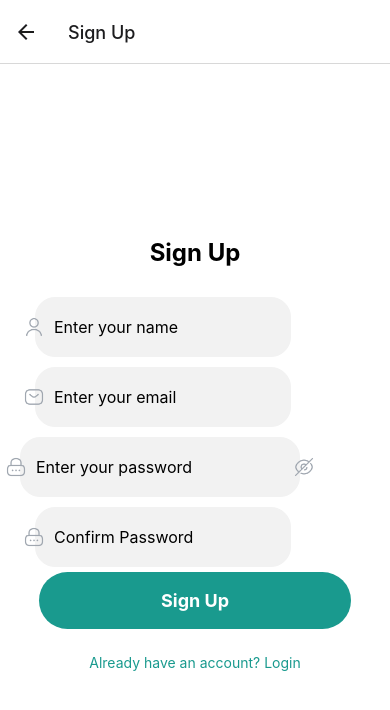
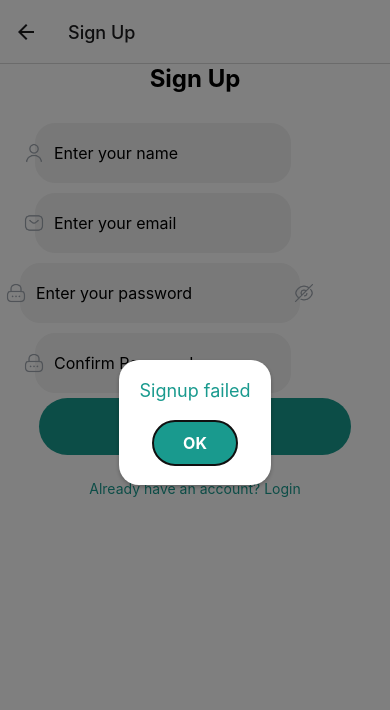
Before and after one commit to AbdulMohiz-01/mobile_app, a React Native app: screen /Signup in a window 390 px wide. Shown: the top 710 px of the page. Built offline with nearby package versions, Linux system fonts and the light colour scheme.

Commit message:
add:ErrorModel

```diff
--- a/component/Button/PrimaryButton.tsx
+++ b/component/Button/PrimaryButton.tsx
@@ -5,13 +5,15 @@ import { theme } from "constants/theme";
 const PrimaryButton = ({
   text,
   onClick,
-  width
+  width,
+  disable = false,
 }) => {
 
   return (
     <TouchableOpacity
       onPress={onClick}
       style={[styles.button, { width: width ? width : "80%" }]}
+      disabled={disable}
     >
       <Text style={styles.buttonText}>{text}</Text>
     </TouchableOpacity>
--- a/component/Modal/Modal.tsx
+++ b/component/Modal/Modal.tsx
@@ -1,13 +1,10 @@
 import React, { useState } from "react";
 import { Alert, Modal as RNModal, Text, View, TouchableOpacity, StyleSheet } from "react-native";
 
-const Modal = ({
+const ErrorModal = ({
   text,
-  oktext,
-  dismisstext,
-  okClick,
-  dismissClick,
-  width
+  dismissText = "Dismiss",
+  onDismiss = () => { },
 }) => {
   const [modalVisible, setModalVisible] = useState(true);
   return (
@@ -19,14 +16,18 @@ const Modal = ({
         onRequestClose={() => {
           Alert.alert('Modal has been closed.');
           setModalVisible(!modalVisible);
+          onDismiss();
         }}>
         <View style={styles.centeredView}>
           <View style={styles.modalView}>
-            <Text>{text}</Text>
+            <Text style={styles.modalText}>{text}</Text>
             <TouchableOpacity
-              style={styles.okButton}
-              onPress={okClick}>
-              <Text style={styles.textStyle}>{oktext}</Text>
+              style={styles.dismissButton}
+              onPress={() => {
+                setModalVisible(!modalVisible);
+                onDismiss();
+              }}>
+              <Text style={styles.dismissButtonText}>{dismissText}</Text>
             </TouchableOpacity>
           </View>
         </View>
@@ -40,13 +41,13 @@ const styles = StyleSheet.create({
     flex: 1,
     justifyContent: 'center',
     alignItems: 'center',
-    marginTop: 22,
+    backgroundColor: 'rgba(0, 0, 0, 0.5)',
   },
   modalView: {
     margin: 20,
-    backgroundColor: 'white',
+    backgroundColor: '#FFFFFF',
     borderRadius: 20,
-    padding: 35,
+    padding: 20,
     alignItems: 'center',
     shadowColor: '#000',
     shadowOffset: {
@@ -57,31 +58,25 @@ const styles = StyleSheet.create({
     shadowRadius: 4,
     elevation: 5,
   },
-  button: {
-    borderRadius: 20,
-    padding: 10,
+  modalText: {
+    marginBottom: 20,
+    textAlign: 'center',
+    fontSize: 18,
+    color: '#199a8e',
+  },
+  dismissButton: {
+    backgroundColor: '#199a8e',
+    borderRadius: 25,
+    paddingVertical: 12,
+    paddingHorizontal: 30,
     elevation: 2,
   },
-  buttonOpen: {
-    backgroundColor: '#F194FF',
-  },
-  buttonClose: {
-    backgroundColor: '#2196F3',
-  },
-  textStyle: {
+  dismissButtonText: {
+    fontSize: 16,
     color: 'white',
     fontWeight: 'bold',
     textAlign: 'center',
   },
-  modalText: {
-    marginBottom: 15,
-    textAlign: 'center',
-  },
-  okButton: {
-    backgroundColor: 'green',
-    borderRadius: 20,
-    padding: 10,
-    elevation: 2,
-  },
 });
-export default Modal;
+
+export default ErrorModal;
--- a/component/index.ts
+++ b/component/index.ts
@@ -1,7 +1,7 @@
 import PrimaryButton from "./Button/PrimaryButton";
 import IconButton from "./Button/IconButton";
 import Input from "./TextInput/Input"
-import Modal from "./Modal/Modal";
+import ErrorModal from "./Modal/Modal";
 import LineLoading from "./loaders/LineLoading";
 
 
@@ -9,6 +9,6 @@ export {
   PrimaryButton,
   Input,
   IconButton,
-  Modal,
+  ErrorModal,
   LineLoading
 };
--- a/package.json
+++ b/package.json
@@ -10,6 +10,7 @@
   },
   "dependencies": {
     "@expo/metro-runtime": "~3.1.3",
+    "@react-native-async-storage/async-storage": "^1.22.3",
     "@react-navigation/native": "^6.1.10",
     "@react-navigation/native-stack": "^6.9.18",
     "dotenv": "^16.4.1",
--- a/screens/auth/Login.tsx
+++ b/screens/auth/Login.tsx
@@ -7,11 +7,10 @@ import {
 } from "react-native";
 import { navigate } from "navigation/NavigationService";
 import { Login, invalidLoginAlert } from "service/screens/loginService";
-import { PrimaryButton, Input, IconButton, Modal, LineLoading } from "component";
+import { PrimaryButton, Input, IconButton, LineLoading } from "component";
 import { theme } from "constants/theme";
 import { Response } from "model/response";
 import { Role } from "model/role";
-
 
 const LoginScreen: React.FC = () => {
   const [data, setData] = React.useState({
@@ -42,8 +41,13 @@ const LoginScreen: React.FC = () => {
     // Handle forgot password logic
   };
 
-  const handleGoogleLogin = () => {
-    // Handle login with Google logic
+  const handleGoogleLogin = async () => {
+    // Handle google login logic
+    // await signInWithPopup(auth, provider)
+    //   .then((result) => {
+    //     const user = result.user;
+    //     console.log(user);
+    //   })
   };
 
   return (
--- a/screens/auth/Signup.tsx
+++ b/screens/auth/Signup.tsx
@@ -1,8 +1,7 @@
 import React, { useState, useEffect } from "react";
 import { View, Text, StyleSheet, TouchableOpacity } from "react-native";
 import { navigate } from "navigation/NavigationService";
-// import { createUser } from "service/screens/signupService";
-import { PrimaryButton, Input, LineLoading } from "component";
+import { PrimaryButton, Input, ErrorModal } from "component";
 import { theme } from "constants/theme";
 import { FormData } from "model/signupForm";
 import { createUser } from "service/screens/signupService";
@@ -15,10 +14,10 @@ const SignupScreen: React.FC = () => {
     password: "",
     confirmPassword: "",
   });
-  const [loading, setLoading] = useState(false);
-  const [showModal, setShowModal] = useState(false);
   const [errors, setErrors] = useState<Partial<FormData>>({});
   const [showPassword, setShowPassword] = useState(true);
+  const [buttonText, setButtonText] = useState("Sign Up");
+  const [showModal, setShowModal] = useState(false);
 
   useEffect(() => {
     validateField("name", formData.name);
@@ -81,14 +80,15 @@ const SignupScreen: React.FC = () => {
   const handleSignup = async () => {
     if (Object.keys(errors).length === 0) {
       // Perform signup logic
-      setLoading(true);
+      setButtonText("Signing Up...");
       const response: Response = await createUser(formData);
       if (response.status) {
         navigate("Login", {});
       } else {
         // Handle error
+        setButtonText("Sign Up");
+        setShowModal(true);
       }
-      setLoading(false);
     }
   };
 
@@ -143,15 +143,14 @@ const SignupScreen: React.FC = () => {
         {errors.confirmPassword ? <Text style={styles.error}>{errors.confirmPassword}</Text> : null}
       </View>
 
-      <PrimaryButton text="Sign Up" onClick={handleSignup} width={null} />
+      <PrimaryButton text={buttonText} onClick={handleSignup} width={null} disable={buttonText == "Sign Up" ? false : true} />
       <TouchableOpacity onPress={() => navigate("Login", {})}>
         <Text style={styles.link}>Already have an account? Login</Text>
       </TouchableOpacity>
 
       {
-        loading && <LineLoading />
+        !showModal && <ErrorModal text={"Signup failed"} dismissText={"OK"} onDismiss={() => setShowModal(false)} />
       }
-
     </View>
   );
 };
```
Also changed, not shown: 1 other file (tests, documents, lock files or other folders).
